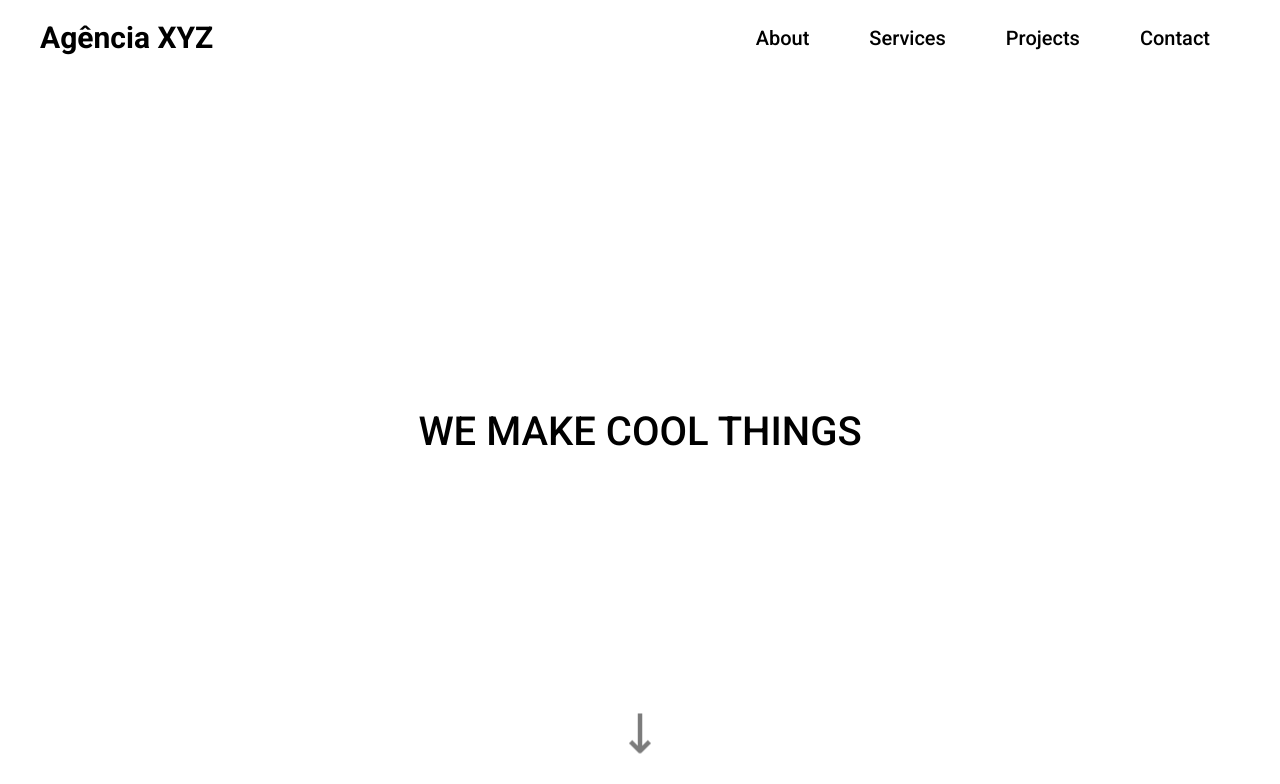
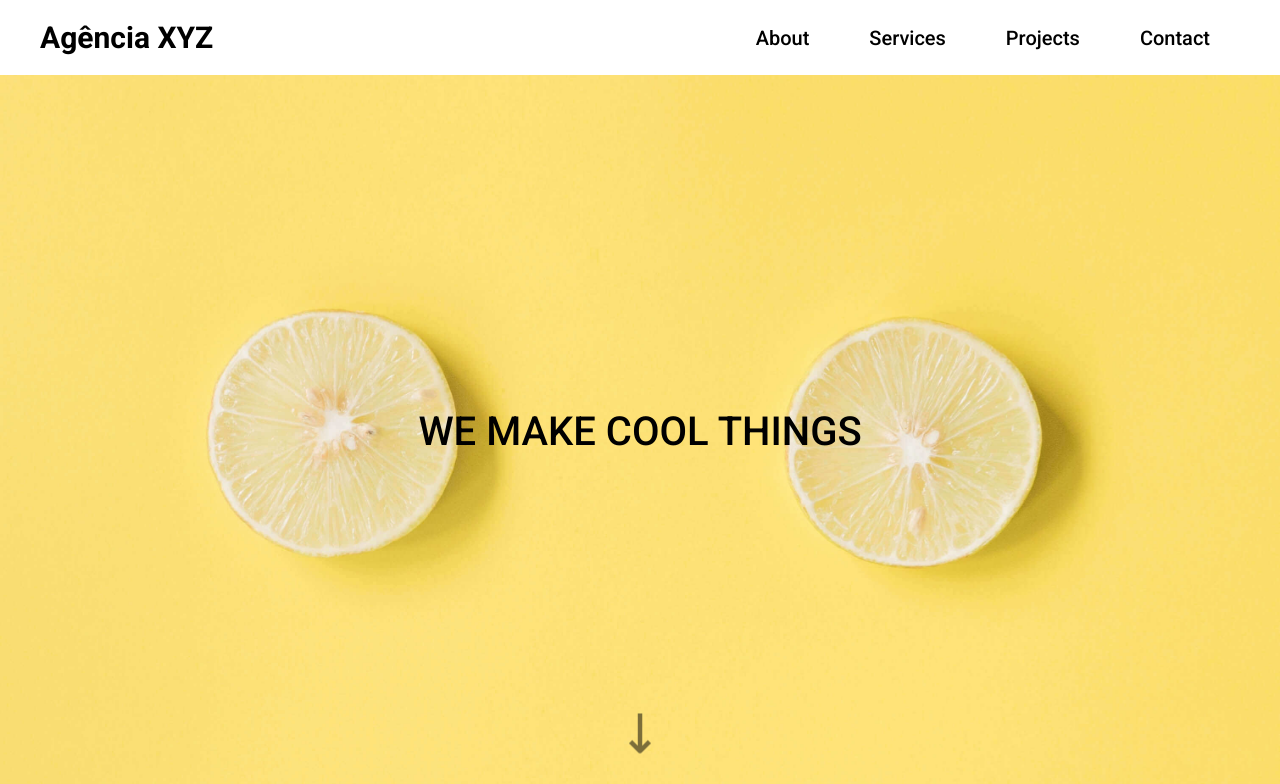
Before and after one commit to Sterchaves/projeto-landingpage-grid, a plain HTML site: page index.html in a window 1280 px wide. Shown: the top 784 px of the page. Drawn offline with Linux system fonts and the light colour scheme.

Commit message:
Update style.css

```diff
--- a/src/css/style.css
+++ b/src/css/style.css
@@ -45,7 +45,7 @@ color: coral;
 /*HERO*/
 .hero {
     grid-area: hero;
-    background: url(./images/lemons.jpg) center center no-repeat;
+    background: url(../images/lemons.jpg) center center no-repeat;
     height: 89vh;
     background-size: cover;
     display: flex;
```
